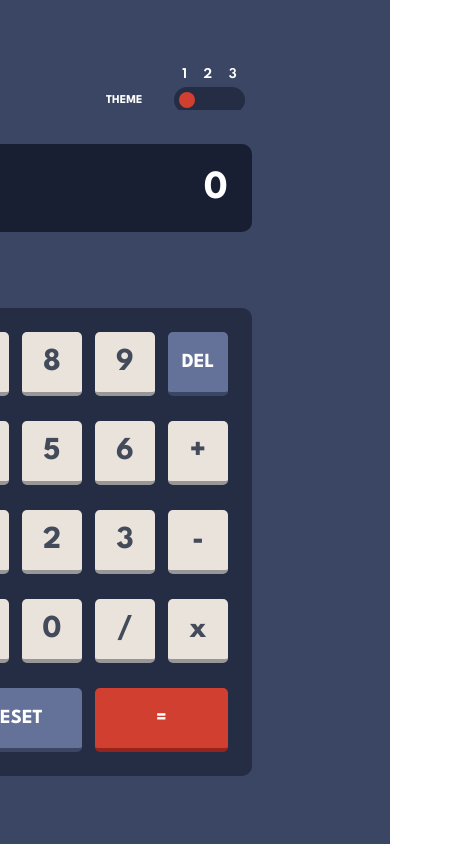
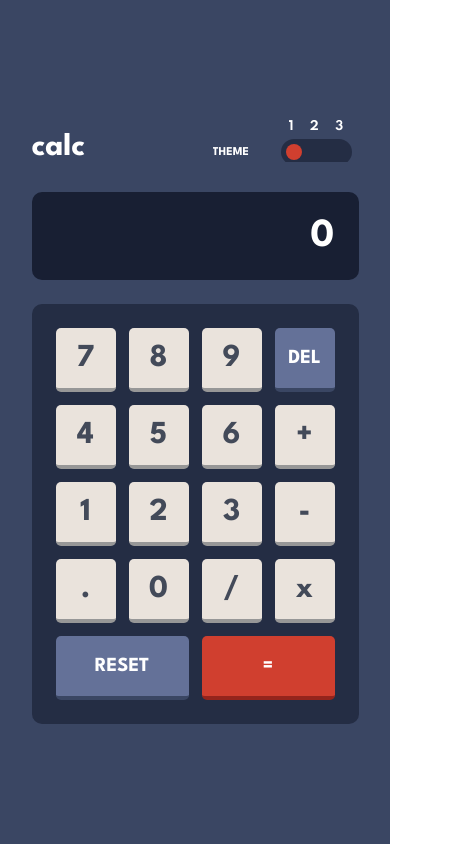
Before and after one commit to allencode11/calc-app, a React (Create React App) app: page / in a window 390 px wide. Shown: the whole page, 465 px wide, since content can reach past the window. Built offline with nearby package versions, Linux system fonts and the light colour scheme.

Commit message:
fixing mobile styles

```diff
--- a/src/App.css
+++ b/src/App.css
@@ -10,17 +10,25 @@
 }
 
 .main {
-  width: 540px;
-  height: 708px;
+  height: 706px;
   display: flex;
   flex-direction: column;
   justify-content: space-between;
 }
 
 .calc {
-  width: 540px;
   height: 632px;
   display: flex;
   flex-direction: column;
   justify-content: space-between;
 }
+
+@media only screen and (max-width: 550px) {
+  .main {
+    height: 604px;
+  }
+
+  .calc {
+    height: 532px;
+  }
+}
--- a/src/components/calc-buttons/calc-buttons.css
+++ b/src/components/calc-buttons/calc-buttons.css
@@ -19,7 +19,7 @@
 @media only screen and (max-width: 550px) {
     .calc-buttons {
         width: 279px;
-        height: 420px;
+        height: 372px;
         border-radius: 10px;
         padding: 24px;
     }
```
